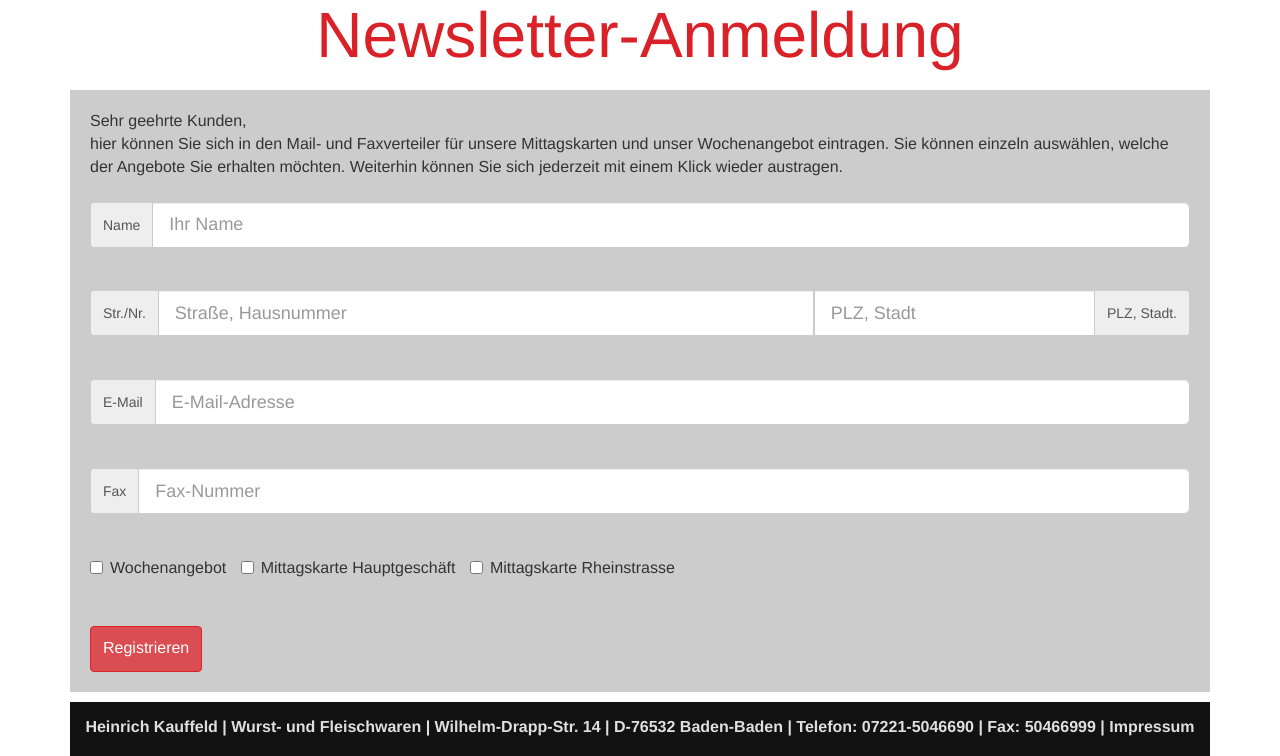
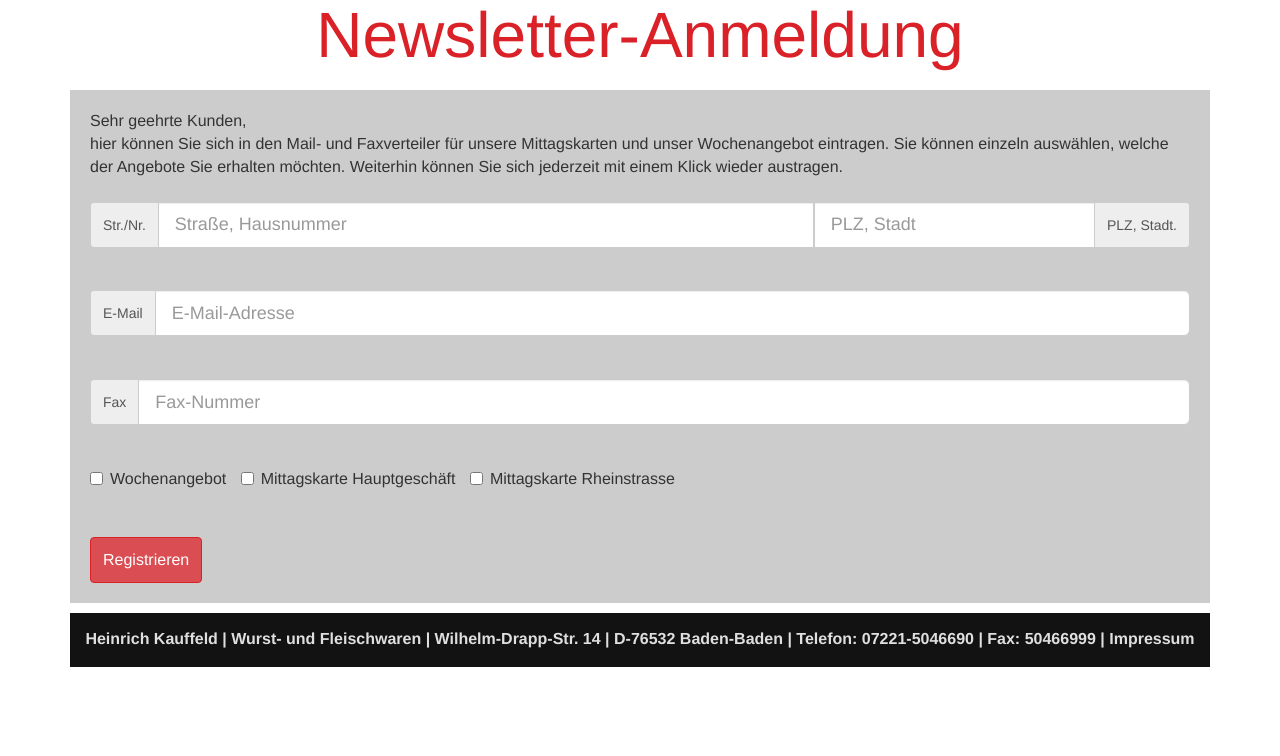
Before and after one commit to Cindri/kauffeld, a PHP site: page /NewsletterRegister in a window 1280 px wide. Shown: the part 390-1146 px from the top of the page. After the commit the page ends 1057 px from the top, so only its background shows below. Run offline with PHP 8.4, Linux system fonts and the light colour scheme; style sheets or scripts are compiled from the project's sources.

Commit message:
DSGVO Anmeldung: Name entfernen

```diff
--- a/classes/PostController/NewsletterRegister.php
+++ b/classes/PostController/NewsletterRegister.php
@@ -18,13 +18,6 @@ if (empty($this->request['submit']) || $this->request['submit'] != "Registrieren
 }
 else {
     // Validate form
-
-    // Name muss ausgefüllt sein
-    if (empty(trim($this->request['name']))) {
-        $error = true;
-        $this->view->assign("error", $this->view->errorBox("alert-danger", "Name muss angegebene sein!", "Bitte geben Sie Ihren Namen zur Anmeldung ein."));
-        $this->view->assign("pageContent", $pageContent->loadTemplate());
-    }
     // Entweder E-Mail oder Faxnummer (oder beides) müssen ausgefüllt sein
     if (empty(trim($this->request['email'])) AND empty($this->request['fax'])) {
         $error = true;
--- a/templates/newsletter.phtml
+++ b/templates/newsletter.phtml
@@ -7,11 +7,6 @@
 
         <div>
             <form action="<?php echo BASE_URL; ?>NewsletterRegister" method="POST" accept-charset="UTF-8">
-                <label for="name"></label>
-                <div class="input-group">
-                    <span class="input-group-addon" id="addon_name">Name</span>
-                    <input type="text" class="form-control input-lg" name="name" placeholder="Ihr Name" aria-describedby="addon_name">
-                </div>
                 <label for="adresse"></label>
                 <div class="input-group">
                     <span class="input-group-addon" id="addon_str">Str./Nr.</span>
```
